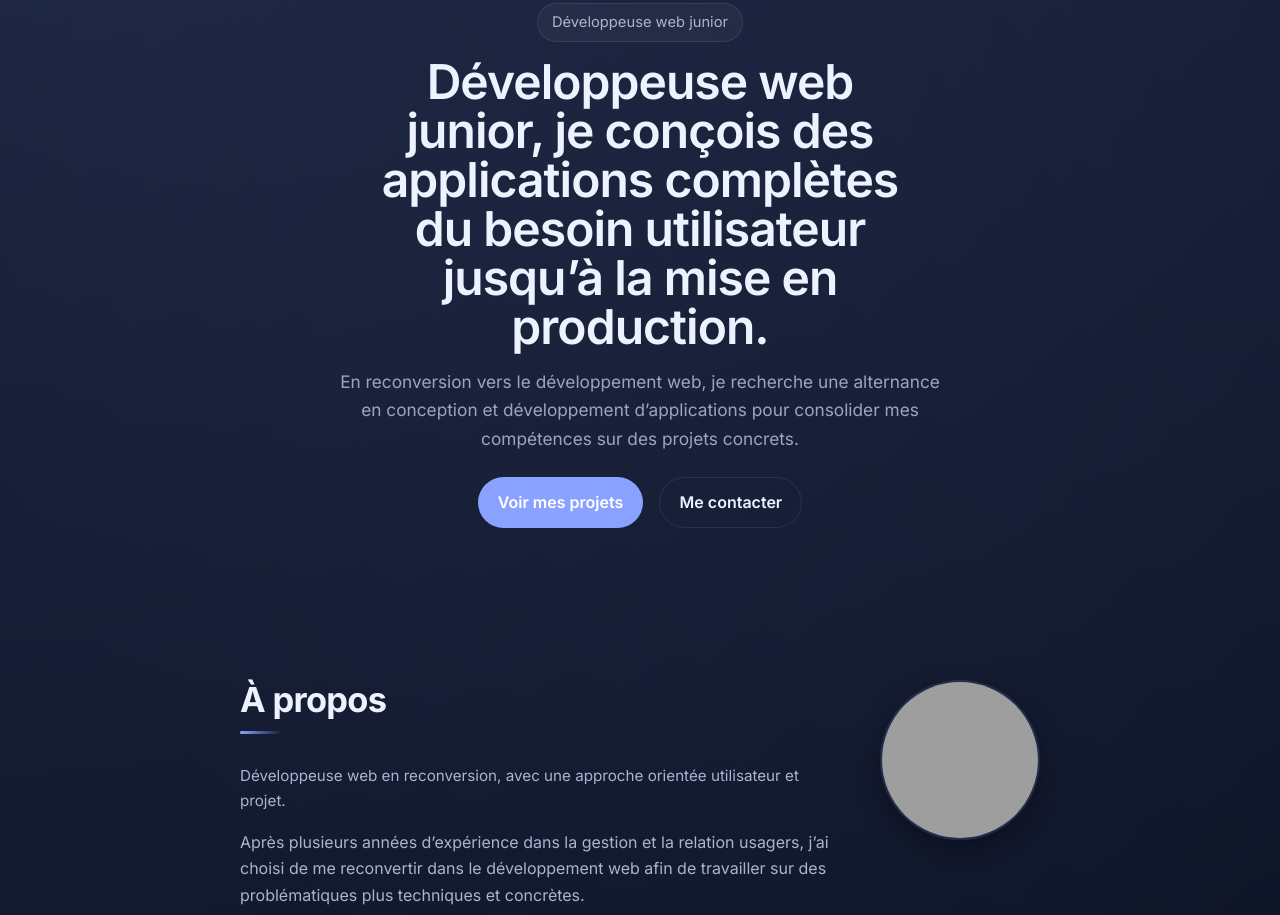
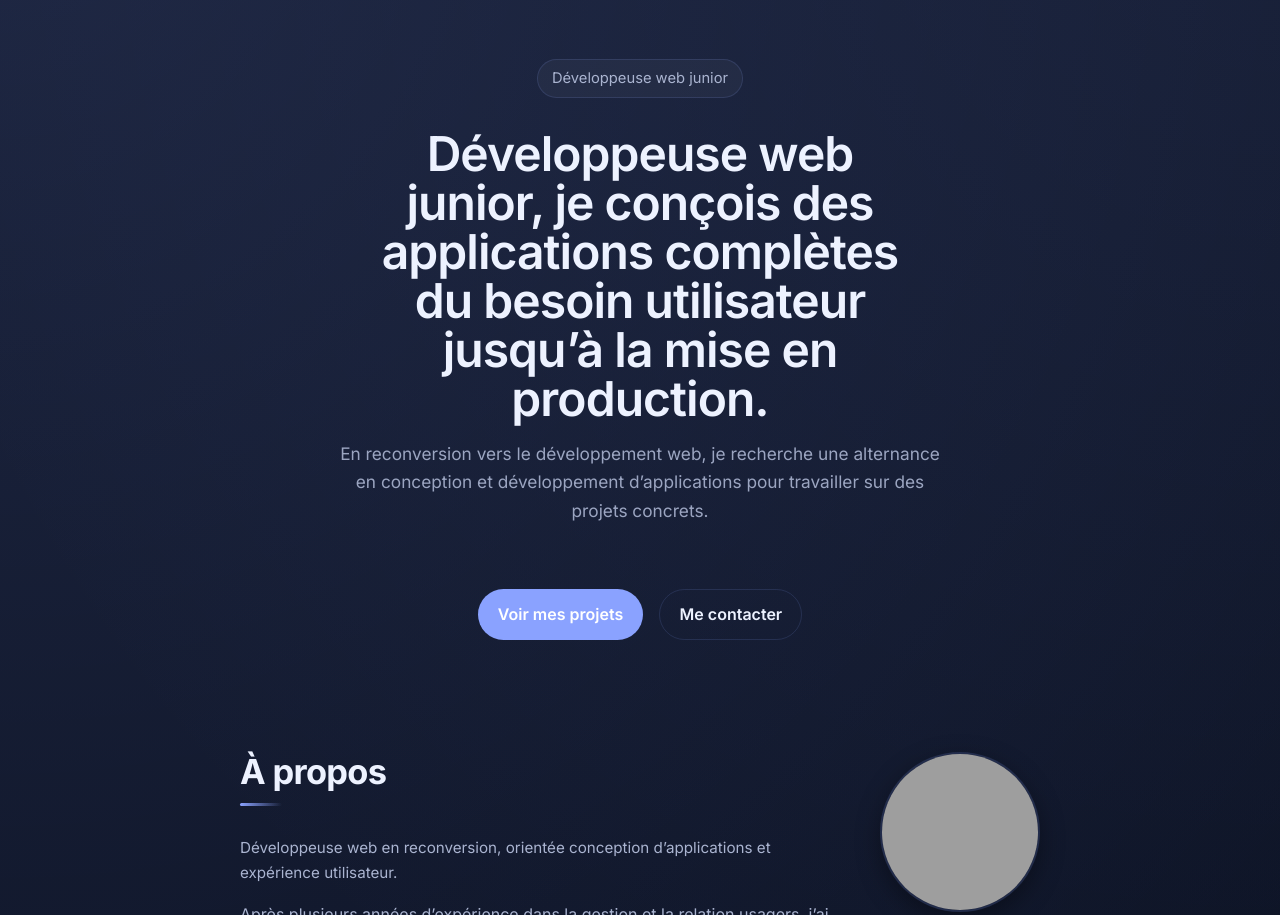
Before and after one commit to alfaro-b/portfolio, a plain HTML site: page index.html in a window 1280 px wide. Shown: the part 178-1093 px from the top of the page. Drawn offline with Linux system fonts and the light colour scheme; grey boxes are pictures that could not be loaded.

Commit message:
Refine hero section, spacing, and final portfolio content

```diff
--- a/css/style.css
+++ b/css/style.css
@@ -80,7 +80,7 @@ section {
 }
 
 .section {
-  padding: 4rem 0;
+  padding: 2rem 0;
 }
 
 .section-title {
@@ -149,14 +149,16 @@ section {
 }
 
 /* HERO */
-.hero {
-  padding: 4.5rem 0 3rem;
+.hero-inner {
+
+  margin: 0 auto;
+  text-align: center;
 }
 
-.hero-inner {
-  max-width: 760px;
-  margin: 0 auto;
-  text-align: center;
+.hero-actions {
+  display: flex;
+  gap: 1rem;
+  justify-content: center;
 }
 
 .badge {
@@ -173,7 +175,7 @@ section {
   font-size: 0.92rem;
 }
 
-.hero h1 {
+.hero-inner h1 {
   font-weight: 600;
   margin-left: auto;
   margin-right: auto;
@@ -182,15 +184,34 @@ section {
   line-height: 1.02;
   letter-spacing: -0.02em;
   margin-bottom: 1rem;
+  margin-top: 1rem;
 }
 
-.hero p {
+.hero-inner p {
   margin-left: auto;
   margin-right: auto;
   max-width: 600px;
   color: var(--muted);
   font-size: 1rem;
   opacity: 0.9;
+}
+
+.btn-primary {
+  background: var(--accent);
+  color: white;
+}
+
+.btn-secondary {
+  background: transparent;
+  color: var(--text);
+}
+
+.btn-primary,
+.btn-secondary {
+  padding: 0.7rem 1.2rem;
+  border-radius: 999px;
+  font-weight: 600;
+  border: 1px solid var(--border);
 }
 
 /* ABOUT */
@@ -397,6 +418,7 @@ section {
   color: var(--muted);
   font-size: 0.95rem;
   margin-top: 0.75rem;
+  margin-bottom: 0.75rem;
 }
 .secondary-project .project-note {
   margin-bottom: 0.75rem;
@@ -569,7 +591,7 @@ section {
   }
 
   .section {
-    padding: 4.75rem 0;
+    padding: 2.75rem 0;
   }
 
   .section-title {
@@ -586,41 +608,16 @@ section {
     padding: 0;
   }
 
-  .hero {
+  .hero-inner {
     padding: 5.5rem 0 3.5rem;
   }
 
-  .hero h1 {
+  .hero-inner h1 {
     font-size: 2.5rem;
   }
 
-  .hero p {
+  .hero-inner p {
     font-size: 1.06rem;
-  }
-
-  .hero-actions {
-    display: flex;
-    gap: 1rem;
-    justify-content: center;
-    margin-top: 1.5rem;
-  }
-
-  .btn-primary,
-  .btn-secondary {
-    padding: 0.7rem 1.2rem;
-    border-radius: 999px;
-    font-weight: 600;
-    border: 1px solid var(--border);
-  }
-
-  .btn-primary {
-    background: var(--accent);
-    color: white;
-  }
-
-  .btn-secondary {
-    background: transparent;
-    color: var(--text);
   }
 
   .about-layout {
@@ -688,18 +685,18 @@ section {
 /* DESKTOP */
 @media (min-width: 1024px) {
   .section {
-    padding: 5.5rem 0;
+    padding: 3.5rem 0;
   }
 
-  .hero {
+  .hero-inner {
     padding: 6.5rem 0 4rem;
   }
 
-  .hero h1 {
+  .hero-inner h1 {
     font-size: 3rem;
   }
 
-  .hero p {
+  .hero-inner p {
     max-width: 620px;
     font-size: 1.08rem;
   }
--- a/index.html
+++ b/index.html
@@ -34,15 +34,15 @@
 
                     <p>
                         En reconversion vers le développement web, je recherche une alternance
-                        en conception et développement d’applications pour consolider mes compétences
-                        sur des projets concrets.
+                        en conception et développement d’applications pour travailler sur des projets concrets.
                     </p>
                 </div>
+                <div class="hero-actions">
+                    <a href="#projects" class="btn-primary">Voir mes projets</a>
+                    <a href="mailto:bittori.alfaro@yahoo.fr" class="btn-secondary">Me contacter</a>
+                </div>
             </div>
-            <div class="hero-actions">
-                <a href="#projects" class="btn-primary">Voir mes projets</a>
-                <a href="mailto:bittori.alfaro@yahoo.fr" class="btn-secondary">Me contacter</a>
-            </div>
+
         </section>
 
         <section id="about" class="section">
@@ -51,7 +51,7 @@
                     <h2 class="section-title">À propos</h2>
 
                     <p class="project-note">
-                        Développeuse web en reconversion, avec une approche orientée utilisateur et projet.
+                        Développeuse web en reconversion, orientée conception d’applications et expérience utilisateur.
                     </p>
 
                     <p>
@@ -74,9 +74,8 @@
                     </p>
 
                     <p>
-                        Je recherche aujourd’hui une alternance en conception et développement
-                        d’applications afin de consolider mes compétences techniques et évoluer
-                        dans un environnement professionnel.
+                        Je recherche aujourd’hui une alternance afin de poursuivre cette progression
+                        dans un environnement professionnel et sur des projets en équipe.
                     </p>
                 </div>
                 <div class="about-photo">
@@ -88,7 +87,9 @@
         <section id="skills" class="section">
             <div class="container">
                 <h2 class="section-title">Compétences</h2>
-
+                <p class="project-note">
+                    Technologies utilisées dans mes projets récents
+                </p>
                 <div class="skills-grid">
 
                     <div class="skills-category">
@@ -127,9 +128,7 @@
                     </div>
 
                 </div>
-                <p class="project-note">
-                    Technologies utilisées dans mes projets récents
-                </p>
+
             </div>
         </section>
 
@@ -270,7 +269,9 @@
 
                     <div class="project-block">
                         <h4>Interface</h4>
-
+                        <p class="project-note">
+                            Version desktop et mobile
+                        </p>
                         <div class="carambar-media">
                             <img src="assets/images/carambar-desktop.png" alt="Interface desktop Carambar"
                                 class="carambar-desktop" />
@@ -336,7 +337,7 @@
         <div class="container footer-content">
             <p>© 2026 - Bittori Alfaro</p>
 
-            <p>À la recherche d’une alternance</p>
+            <p>À la recherche d’une alternance en conception et développement d’applications</p>
 
             <div class="footer-links">
                 <a href="https://www.linkedin.com/in/bittori-alfaro" target="_blank" rel="noopener noreferrer">
```
